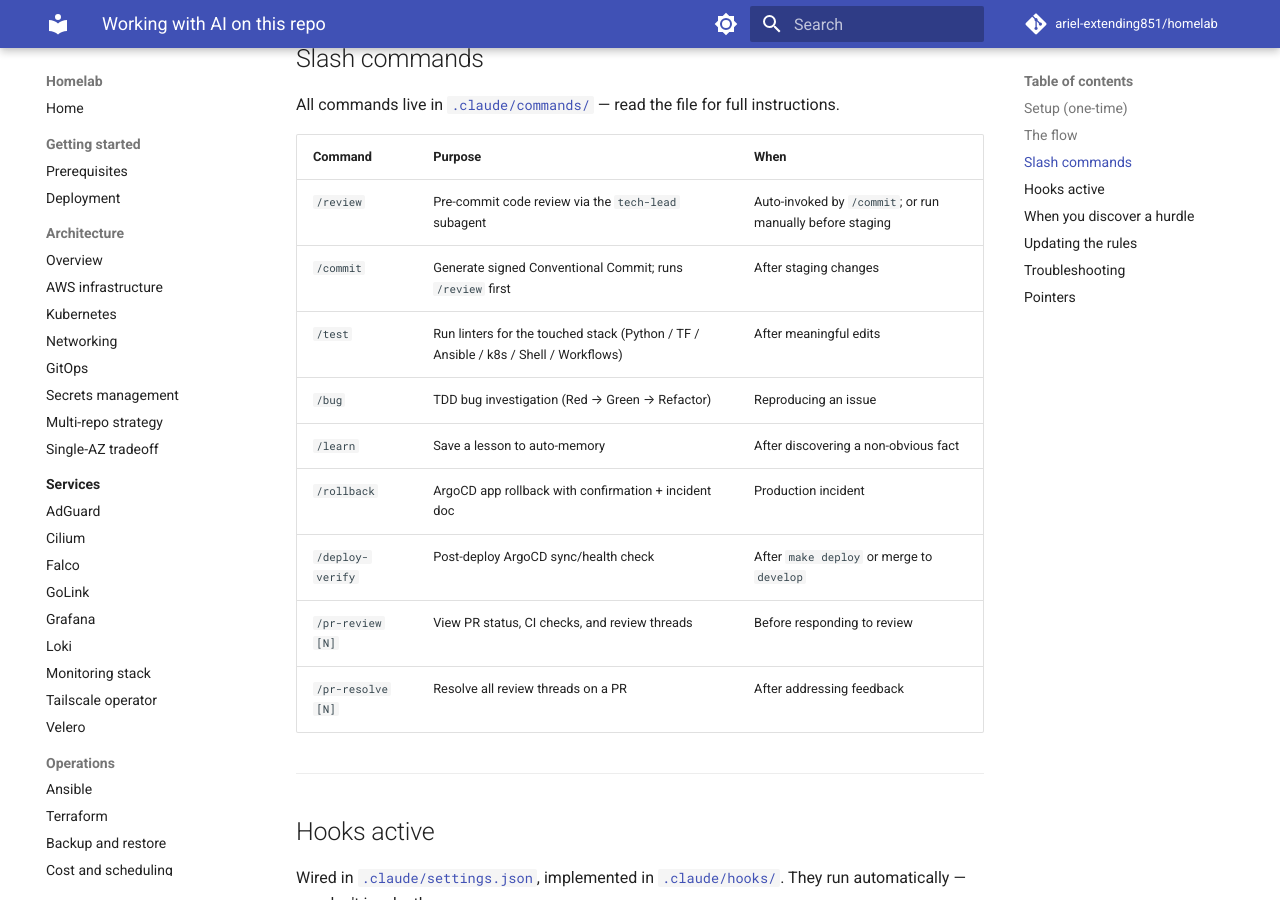
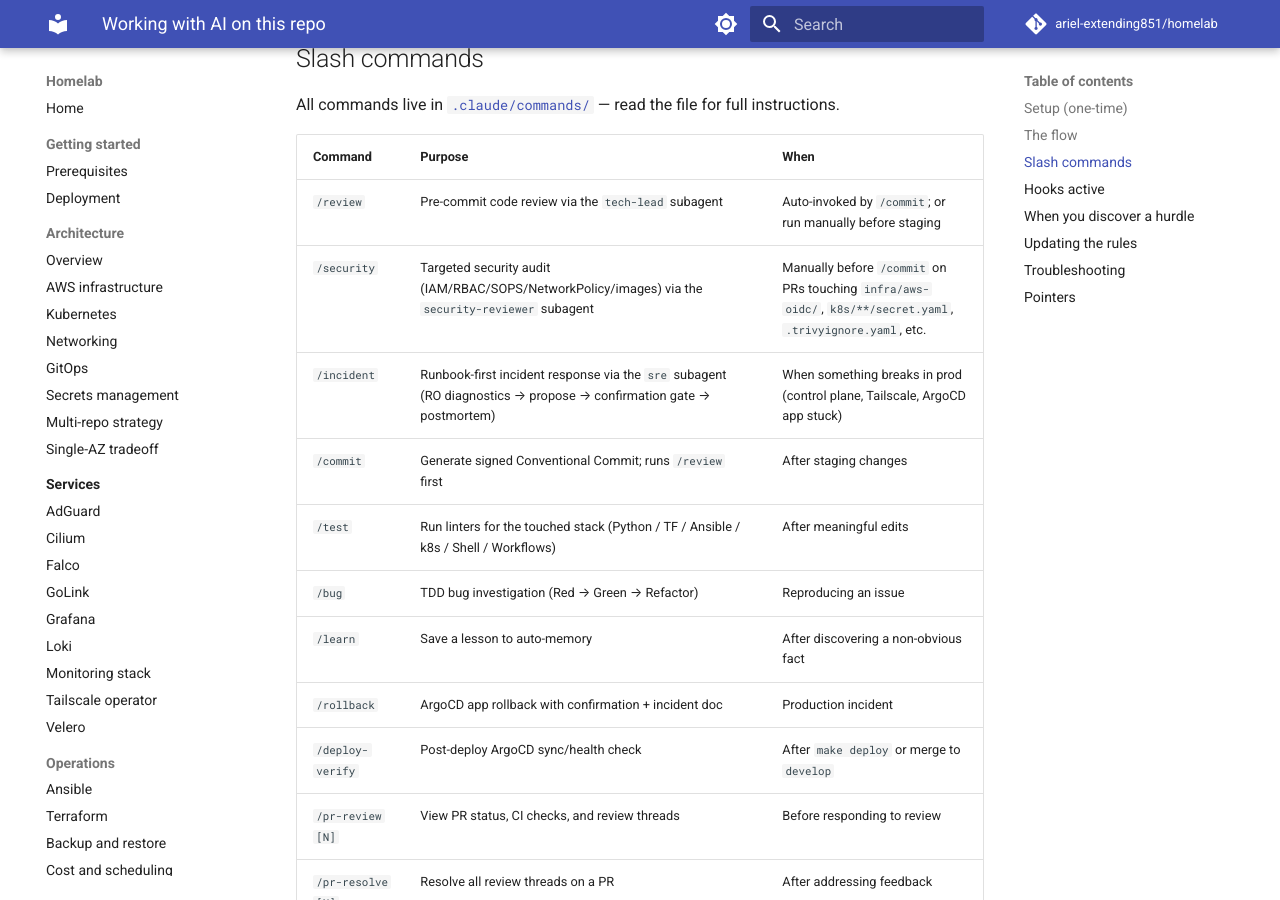
Before and after one commit to ariel-extending851/homelab, an MkDocs documentation site: the page built from docs/contributing/ai-workflow.md, in a window 1280 px wide and 900 px high, scrolled down 2800 px. Built offline with MkDocs 1.6.1 and Material for MkDocs 9.7.7, drawn with Linux system fonts in a browser that asks for light colours; comment, search, counter and statistics services are not loaded; some of the changed text lies outside the part shown.

Commit message:
docs(contributing): list /security and /incident in ai-workflow.md
Follow-up to PRs #63 (introduced ai-workflow.md) and #64 (introduced
the security-reviewer + sre subagents and the /security + /incident
slash commands). These were intentionally separated to avoid merge
conflicts; this PR reconciles.

Two surgical edits to docs/contributing/ai-workflow.md:

- Slash commands table grows from 9 to 11 rows; adds /security and
  /incident with one-line "When" guidance.
- "Updating the rules" table gains 2 rows pointing at the new agents:
  security-reviewer.md (audit checklist) and sre.md (decision tree +
  runbook map).

No change to CLAUDE.md, .claude/agents/, .claude/commands/, or hooks.

```diff
--- a/docs/contributing/ai-workflow.md
+++ b/docs/contributing/ai-workflow.md
@@ -67,6 +67,8 @@
 | Command | Purpose | When |
 |---|---|---|
 | `/review` | Pre-commit code review via the `tech-lead` subagent | Auto-invoked by `/commit`; or run manually before staging |
+| `/security` | Targeted security audit (IAM/RBAC/SOPS/NetworkPolicy/images) via the `security-reviewer` subagent | Manually before `/commit` on PRs touching `infra/aws-oidc/`, `k8s/**/secret.yaml`, `.trivyignore.yaml`, etc. |
+| `/incident` | Runbook-first incident response via the `sre` subagent (RO diagnostics → propose → confirmation gate → postmortem) | When something breaks in prod (control plane, Tailscale, ArgoCD app stuck) |
 | `/commit` | Generate signed Conventional Commit; runs `/review` first | After staging changes |
 | `/test` | Run linters for the touched stack (Python / TF / Ansible / k8s / Shell / Workflows) | After meaningful edits |
 | `/bug` | TDD bug investigation (Red → Green → Refactor) | Reproducing an issue |
@@ -112,6 +114,8 @@
 |---|---|
 | What the agent reads first every session | [`CLAUDE.md`](../../CLAUDE.md) (root) |
 | Tech-lead persona / anti-rationalization rules | [`.claude/agents/tech-lead.md`](../../.claude/agents/tech-lead.md) |
+| Security audit checklist (IAM, RBAC, SOPS, supply chain) | [`.claude/agents/security-reviewer.md`](../../.claude/agents/security-reviewer.md) |
+| Incident response decision tree, runbook map | [`.claude/agents/sre.md`](../../.claude/agents/sre.md) |
 | Slash command behavior | [`.claude/commands/<cmd>.md`](../../.claude/commands/) |
 | What's blocked / allowed at the tool layer | [`.claude/hooks/`](../../.claude/hooks/) and [`.claude/settings.json`](../../.claude/settings.json) `permissions.allow`/`deny` |
 
```
